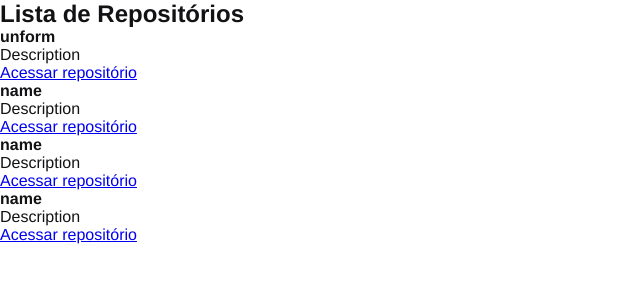
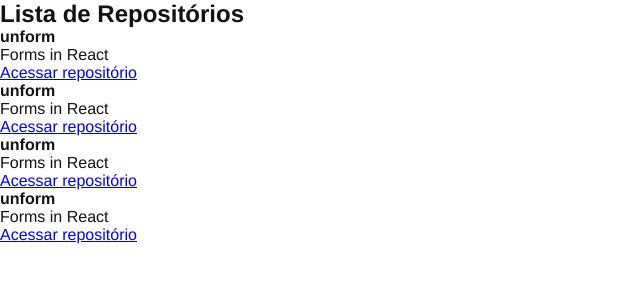
Before and after one commit to douglasdl/Ignite-React-01-Github-Explorer, a React app: page / in a window 1280 px wide. Shown: the top 300 px of the page, without its empty margins (0-640 px from the left). Built offline with nearby package versions, Linux system fonts and the light colour scheme.

Commit message:
Create RepositoryItem component and its properties

```diff
--- /dev/null
+++ b/src/components/RepositoryItem/index.jsx
@@ -0,0 +1,9 @@
+export function RepositoryItem(props) {
+    return (
+        <li>
+            <strong>{props.repository.name ?? 'Default'}</strong>
+            <p>{props.repository.description ?? 'Description'}</p>
+            <a href={props.repository.link}>Acessar repositório</a>
+        </li>
+    );
+}
--- a/src/components/RepositoryList/index.jsx
+++ b/src/components/RepositoryList/index.jsx
@@ -1,30 +1,23 @@
-const repositoryName = 'unform';
+import { RepositoryItem } from "../RepositoryItem";
+
+const repository = {
+    name: "unform",
+    description: "Forms in React",
+    link: "https://github.com/unform/unform",
+}
 
 export function RepositoryList() {
     return (
         <section className="repository-list">
             <h1>Lista de Repositórios</h1>
             <ul>
-                <li>
-                    <strong>{repositoryName}</strong>
-                    <p>Description</p>
-                    <a href="#">Acessar repositório</a>
-                </li>
-                <li>
-                    <strong>name</strong>
-                    <p>Description</p>
-                    <a href="#">Acessar repositório</a>
-                </li>
-                <li>
-                    <strong>name</strong>
-                    <p>Description</p>
-                    <a href="#">Acessar repositório</a>
-                </li>
-                <li>
-                    <strong>name</strong>
-                    <p>Description</p>
-                    <a href="#">Acessar repositório</a>
-                </li>
+                <RepositoryItem repository={repository} />
+
+                <RepositoryItem repository={repository} />
+
+                <RepositoryItem repository={repository} />
+
+                <RepositoryItem repository={repository} />
             </ul>
         </section>
     );
```
